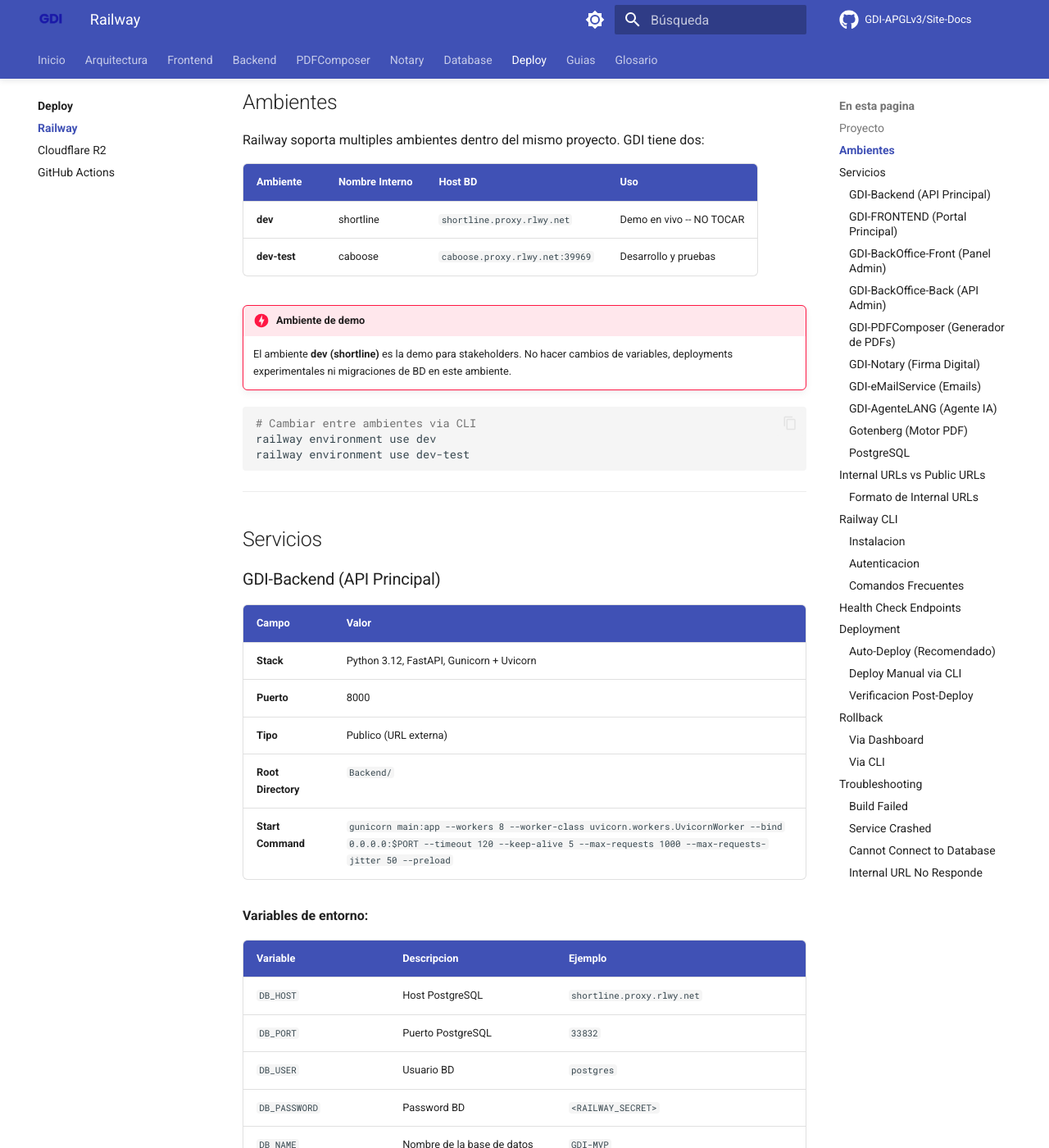
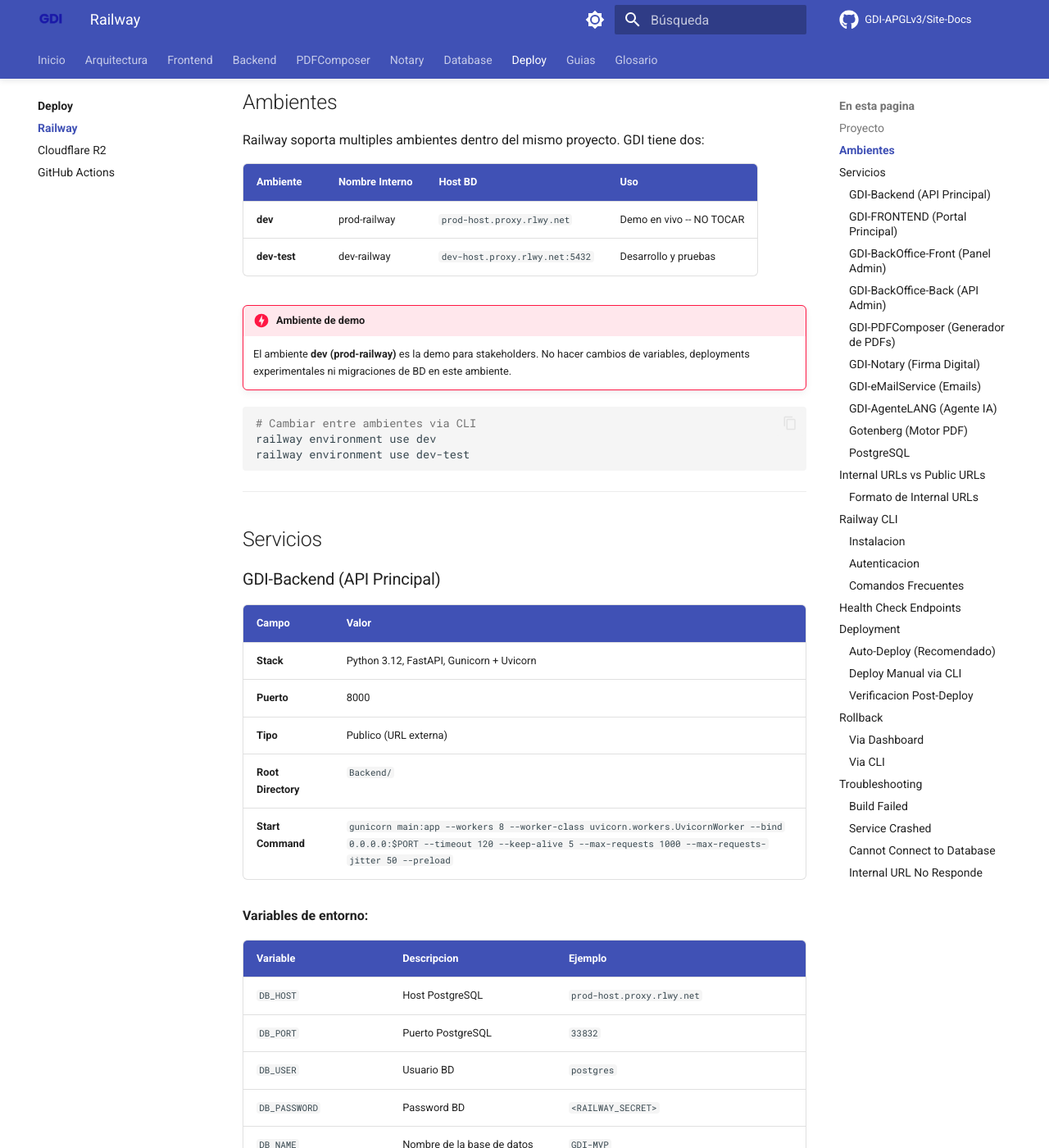
Before and after one commit to GDI-APGLv3/Site-Docs, an MkDocs documentation site: the page built from docs/deploy/railway.md, in a window 1280 px wide and 1400 px high, scrolled down 482 px. Shown: the whole window at 82% size. Built offline with MkDocs 1.6.1 and Material for MkDocs 9.7.7, drawn with Linux system fonts in a browser that asks for light colours; comment, search, counter and statistics services are not loaded.

Commit message:
fix: replace real Railway/DB credentials with generic placeholders
Remove real hostnames (shortline, caboose), ports and connection
strings. Use generic examples (prod-host, dev-host, 5432).

Co-Authored-By: Claude Opus 4.6 <noreply@anthropic.com>

````diff
--- a/docs/deploy/railway.md
+++ b/docs/deploy/railway.md
@@ -17,11 +17,11 @@ Railway soporta multiples ambientes dentro del mismo proyecto. GDI tiene dos:
 
 | Ambiente | Nombre Interno | Host BD | Uso |
 |----------|---------------|---------|-----|
-| **dev** | shortline | `shortline.proxy.rlwy.net` | Demo en vivo -- NO TOCAR |
-| **dev-test** | caboose | `caboose.proxy.rlwy.net:39969` | Desarrollo y pruebas |
+| **dev** | prod-railway | `prod-host.proxy.rlwy.net` | Demo en vivo -- NO TOCAR |
+| **dev-test** | dev-railway | `dev-host.proxy.rlwy.net:5432` | Desarrollo y pruebas |
 
 !!! danger "Ambiente de demo"
-    El ambiente **dev (shortline)** es la demo para stakeholders. No hacer cambios de variables, deployments experimentales ni migraciones de BD en este ambiente.
+    El ambiente **dev (prod-railway)** es la demo para stakeholders. No hacer cambios de variables, deployments experimentales ni migraciones de BD en este ambiente.
 
 ```bash
 # Cambiar entre ambientes via CLI
@@ -47,7 +47,7 @@ railway environment use dev-test
 
 | Variable | Descripcion | Ejemplo |
 |----------|-------------|---------|
-| `DB_HOST` | Host PostgreSQL | `shortline.proxy.rlwy.net` |
+| `DB_HOST` | Host PostgreSQL | `prod-host.proxy.rlwy.net` |
 | `DB_PORT` | Puerto PostgreSQL | `33832` |
 | `DB_USER` | Usuario BD | `postgres` |
 | `DB_PASSWORD` | Password BD | `<RAILWAY_SECRET>` |
@@ -264,7 +264,7 @@ No requiere variables de entorno personalizadas.
 | **Tipo** | Railway Managed |
 | **Puerto interno** | 5432 |
 | **Puerto proxy (dev)** | 33832 |
-| **Puerto proxy (dev-test)** | 39969 |
+| **Puerto proxy (dev-test)** | 5432 |
 
 ---
 
````
Also changed, not shown: docs/arquitectura/variables-entorno.md (+2 -2 lines), docs/database/herramientas.md (+3 -3 lines), docs/database/index.md (+3 -3 lines), docs/deploy/index.md (+5 -5 lines), docs/guias/desarrollo-local.md (+3 -3 lines).
